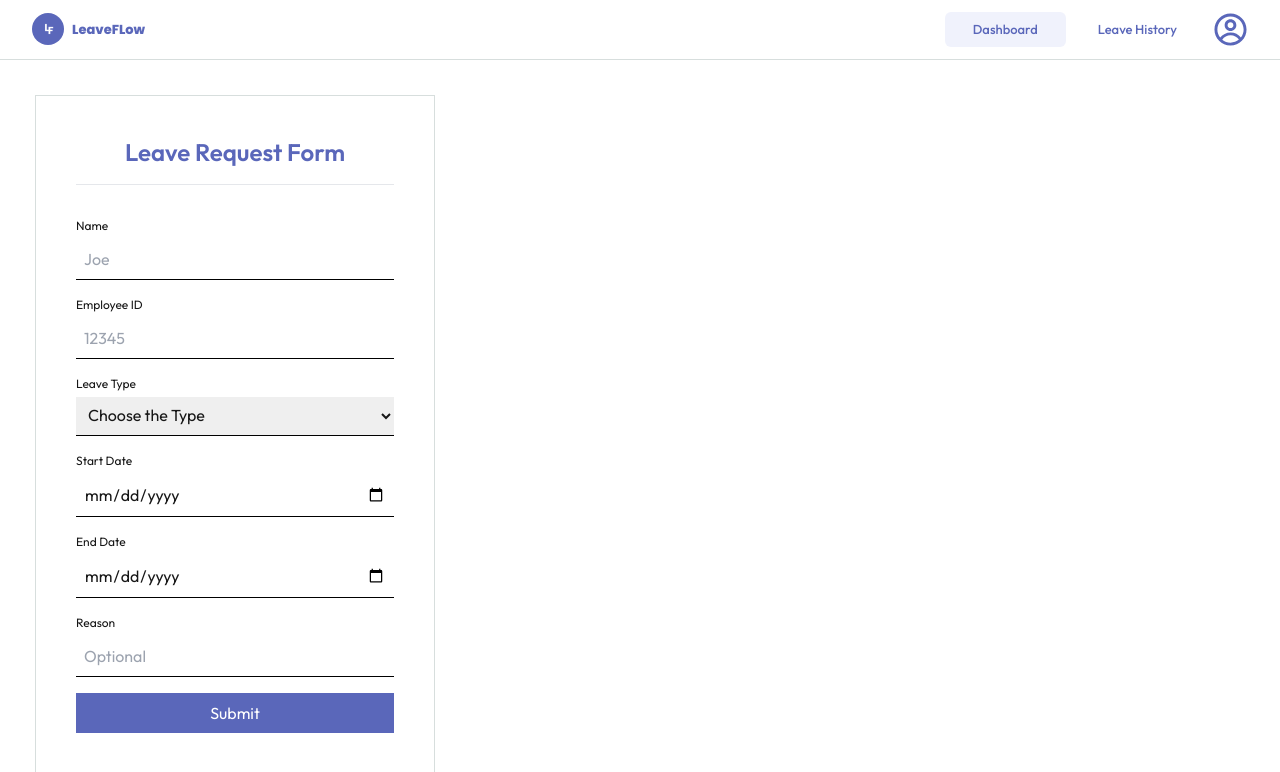
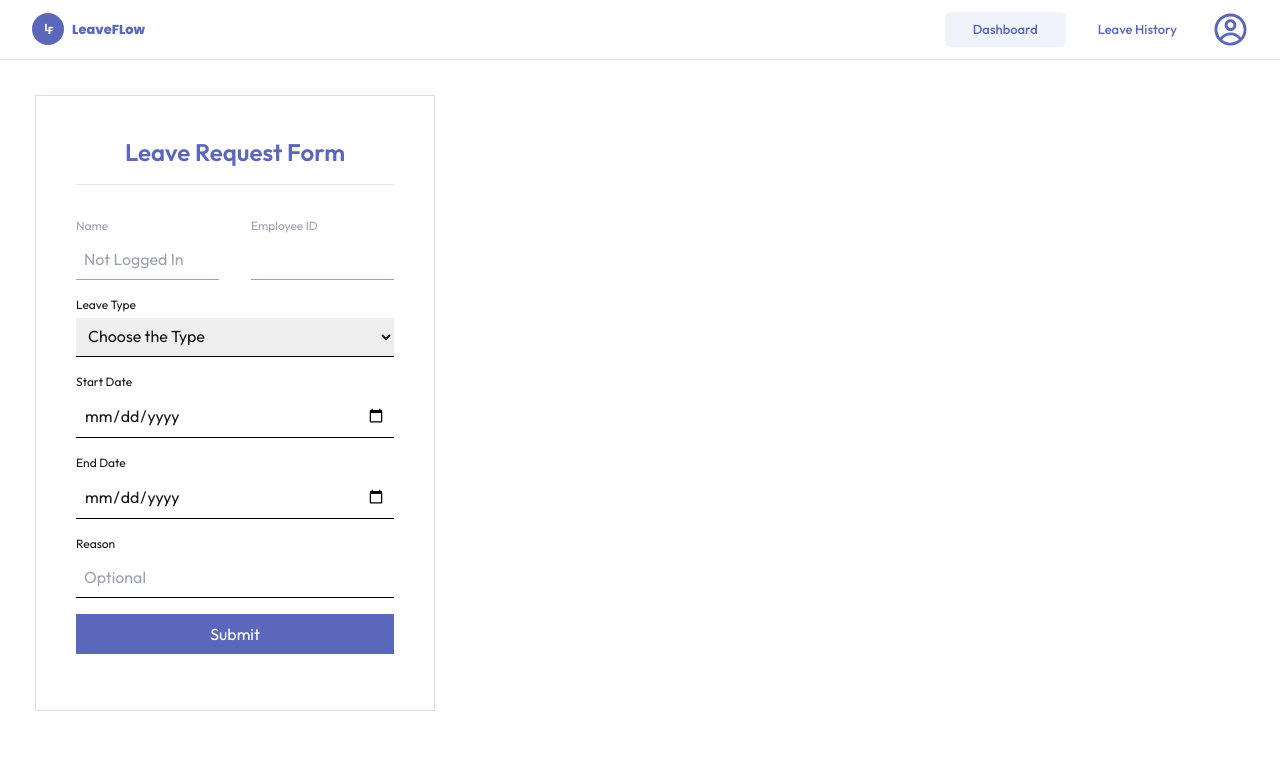
Before and after one commit to asad-shaik-md/LeaveFlow, a Next.js app in the folder client/: page /dashboard in a window 1280 px wide. Shown: the top 772 px of the page. Built offline with nearby package versions, Linux system fonts and the light colour scheme.

Commit message:
Add LeaveRequest component and update dependencies for JWT decoding

```diff
--- a/client/app/(dashboard)/layout.tsx
+++ b/client/app/(dashboard)/layout.tsx
@@ -1,4 +1,4 @@
-import type { Metadata } from "next";
+
 import { Poppins, Outfit } from "next/font/google";
 import "../globals.css";
 import Navbar from '../components/Navbar';
@@ -14,10 +14,6 @@ const outfit = Outfit({
   subsets: ["latin"],
 });
 
-export const metadata: Metadata = {
-  title: "Leave Flow",
-  description: "A Web App for Leave Management",
-};
 
 export default function RootLayout({
   children,
@@ -25,13 +21,11 @@ export default function RootLayout({
   children: React.ReactNode;
 }>) {
   return (
-    <html lang="en">
-      <body
+      <div
         className={`${outfit.variable} ${poppins.variable} antialiased`}
       >
         <Navbar />
         {children}
-      </body>
-    </html>
+      </div>
   );
 }
--- /dev/null
+++ b/client/app/(dashboard)/leave-history/page.tsx
@@ -0,0 +1,7 @@
+const LeaveRequest = () => {
+  return (
+    <div className=''>LeaveRequest</div>
+  )
+}
+
+export default LeaveRequest
--- a/client/app/components/LeaveRequest.tsx
+++ b/client/app/components/LeaveRequest.tsx
@@ -1,34 +1,116 @@
-"use client"
+"use client";
+
+import { jwtDecode } from "jwt-decode";
+import { useForm } from "react-hook-form";
+import { joiResolver } from "@hookform/resolvers/joi";
+import Joi from "joi";
+import { useEffect, useState } from "react";
+
+interface Decoded {
+  employeeID: string;
+  name: string;
+}
+interface LeaveDetails {
+  name: string;
+  employeeID: string;
+  leaveType: string;
+  startDate: Date;
+  endDate: Date;
+  reason: string | undefined | null;
+}
+
+const errorMessages = {
+  "any.base": "This field should be a type of text",
+  "date.base": "Please enter a valid date",
+  "string.empty": "This field cannot be an empty field",
+  "date.empty": "This field cannot be an empty field",
+  "any.required": "This field is required",
+  "date.greater": "The date must be today or in the future",
+};
+
+const yesterday = new Date();
+yesterday.setDate(yesterday.getDate() - 1);
+
+const schema = Joi.object({
+  name: Joi.string(),
+  employeeID: Joi.string(),
+  leaveType: Joi.string().min(2).required().messages(errorMessages),
+  startDate: Joi.date()
+    .greater(yesterday.toISOString())
+    .required()
+    .messages(errorMessages),
+  endDate: Joi.date()
+    .greater(yesterday.toISOString())
+    .required()
+    .messages(errorMessages),
+  reason: Joi.string().allow(""),
+});
 
 const LeaveRequest = () => {
+  const [decodedData, setDecodedData] = useState<Decoded>({
+    name: "",
+    employeeID: "",
+  });
+
+  useEffect(() => {
+  const token = localStorage.getItem("authToken");
+  if (token) {
+    const payload = jwtDecode<Decoded>(token);
+    const { name, employeeID } = payload;
+
+    setDecodedData({
+      name: name || '',
+      employeeID: employeeID || ''
+    })
+  }
+  }, [])
+
+  const {
+    register,
+    handleSubmit,
+    formState: { errors },
+  } = useForm<LeaveDetails>({
+    resolver: joiResolver(schema),
+  });
+
+  const onSubmit = handleSubmit((data) => console.log(data));
+
   return (
-    <div className='max-w-[400px] p-10 m-[35px] flex flex-col gap-4 border-[#D7DEDD] border-[1px] font-[family-name:var(--font-outfit)]'>
-        <h1 className="text-center text-2xl font-semibold text-[#5A67BA]">Leave Request Form</h1>
+    <div className="max-w-[400px] p-10 m-[35px] flex flex-col gap-4 border-[#D7DEDD] border-[1px] font-[family-name:var(--font-outfit)]">
+      <h1 className="text-center text-2xl font-semibold text-[#5A67BA]">
+        Leave Request Form
+      </h1>
       <hr className="h-[0] w-auto border-[1] bg-[#D7DEDD]" />
 
-        <form>
+      <form onSubmit={onSubmit}>
+        <div className="flex items-center justify-between gap-8">
           <div className="mt-4">
-              <label htmlFor="name" className="block text-[12px] ">
+            <label htmlFor="name" className="block text-[12px] text-gray-400">
               Name
             </label>
             <input
               id="name"
               type="text"
-                placeholder="Joe"
-                className="w-full border-black border-b mt-1 p-2 focus:outline-none"
+              value={decodedData.name ? decodedData.name : "Not Logged In"}
+              readOnly
+              {...register("name")}
+              className="w-full border-gray-400 border-b mt-1 p-2 text-gray-400 focus:outline-none"
             />
           </div>
 
           <div className="mt-4">
-              <label htmlFor="employeeID" className="block text-[12px] ">
+            <label htmlFor="employeeID" className="block text-[12px] text-gray-400">
               Employee ID
             </label>
             <input
               id="employeeID"
               type="number"
-                placeholder="12345"
-                className="w-full border-black border-b mt-1 p-2 focus:outline-none"
+              value={decodedData.employeeID}
+              readOnly
+              {...register("employeeID")}
+              className="w-full border-gray-400 border-b mt-1 p-2 text-gray-400 focus:outline-none"
             />
+          </div>
         </div>
 
         <div className="mt-4">
@@ -37,6 +119,7 @@ const LeaveRequest = () => {
           </label>
           <select
             id="leaveType"
+            {...register("leaveType")}
             className="w-full border-black border-b mt-1 p-2 focus:outline-none"
           >
             <option value="">Choose the Type</option>
@@ -44,6 +127,11 @@ const LeaveRequest = () => {
             <option value="Causal Leave">Causal Leave</option>
             <option value="Vaction Leave">Vaction Leave</option>
           </select>
+          {errors.leaveType && (
+            <p className="text-red-600 text-xs mt-1">
+              {errors.leaveType.message?.toString()}
+            </p>
+          )}
         </div>
 
         <div className="mt-4">
@@ -53,9 +141,14 @@ const LeaveRequest = () => {
           <input
             id="startDate"
             type="date"
-                defaultValue="20-10-2021"
+            {...register("startDate")}
             className="w-full border-black border-b mt-1 p-2 focus:outline-none"
           />
+          {errors.startDate && (
+            <p className="text-red-600 text-xs mt-1">
+              {errors.startDate.message?.toString()}
+            </p>
+          )}
         </div>
 
         <div className="mt-4">
@@ -66,8 +159,14 @@ const LeaveRequest = () => {
             id="endDate"
             type="date"
             placeholder=""
+            {...register("endDate")}
             className="w-full border-black border-b mt-1 p-2 focus:outline-none"
           />
+          {errors.endDate && (
+            <p className="text-red-600 text-xs mt-1">
+              {errors.endDate.message?.toString()}
+            </p>
+          )}
         </div>
 
         <div className="mt-4">
@@ -77,6 +176,7 @@ const LeaveRequest = () => {
           <input
             id="reason"
             type="text"
+            {...register("reason")}
             placeholder="Optional"
             className="w-full border-black border-b mt-1 p-2 focus:outline-none"
           />
@@ -90,7 +190,7 @@ const LeaveRequest = () => {
         </button>
       </form>
     </div>
-  )
-}
+  );
+};
 
-export default LeaveRequest
+export default LeaveRequest;
--- a/client/app/login/page.tsx
+++ b/client/app/login/page.tsx
@@ -13,20 +13,17 @@ interface Credentials {
   password: string;
 };
 
+const errorMessages = {
+  "string.base": "This field should be a type of text",
+  "string.empty": "This field cannot be an empty field",
+  "string.min": "This field should have a minimum length of {#limit}",
+  "string.max": "This field should have a maximum length of {#limit}",
+  "any.required": "This field is required"
+};
+
 const schema = Joi.object({
-  employeeID: Joi.string().min(5).required().messages({
-    "string.base": "Employee ID should be a type of text",
-    "string.empty": "Employee ID cannot be an empty field",
-    "string.min": "Employee ID should have a minimum length of 5",
-    "any.required": "Employee ID is a required field",
-  }),
-  password: Joi.string().min(5).max(1024).required().messages({
-    "string.base": "Password should be a type of text",
-    "string.empty": "Password cannot be an empty field",
-    "string.min": "Password should have a minimum length of 5",
-    "string.max": "Password should have a maximum length of 1024",
-    "any.required": "Password is a required field",
-  }),
+  employeeID: Joi.string().min(5).required().messages(errorMessages),
+  password: Joi.string().min(5).max(1024).required().messages(errorMessages),
 });
 
 export default function Login() {
--- a/client/app/register/page.tsx
+++ b/client/app/register/page.tsx
@@ -14,27 +14,18 @@ interface Credentials {
   password: string;
 };
 
+const errorMessages = {
+  "string.base": "This field should be a type of text",
+  "string.empty": "This field cannot be an empty field",
+  "string.min": "This field should have a minimum length of {#limit}",
+  "string.max": "This field should have a maximum length of {#limit}",
+  "any.required": "This field is required"
+};
+
 const schema = Joi.object({
-  employeeID: Joi.string().min(5).required().messages({
-    "string.base": "Employee ID should be a type of text",
-    "string.empty": "Employee ID cannot be an empty field",
-    "string.min": "Employee ID should have a minimum length of 5",
-    "any.required": "Employee ID is a required field",
-  }),
-  name: Joi.string().min(4).max(155).required().messages({
-    "string.base": "Name should be a type of text",
-    "string.empty": "Name cannot be an empty field",
-    "string.min": "Name should have a minimum length of 4",
-    "string.max": "Name should have a maximum length of 155",
-    "any.required": "Name is a required field",
-  }),
-  password: Joi.string().min(5).max(1024).required().messages({
-    "string.base": "Password should be a type of text",
-    "string.empty": "Password cannot be an empty field",
-    "string.min": "Password should have a minimum length of 5",
-    "string.max": "Password should have a maximum length of 1024",
-    "any.required": "Password is a required field",
-  }),
+  employeeID: Joi.string().min(5).required().messages(errorMessages),
+  name: Joi.string().min(4).max(155).required().messages(errorMessages),
+  password: Joi.string().min(5).max(1024).required().messages(errorMessages),
 });
 
 export default function Register() {
--- a/client/package.json
+++ b/client/package.json
@@ -11,6 +11,7 @@
   "dependencies": {
     "@hookform/resolvers": "^3.10.0",
     "joi": "^17.13.3",
+    "jwt-decode": "^4.0.0",
     "next": "15.1.5",
     "react": "^19.0.0",
     "react-dom": "^19.0.0",
```
Also changed, not shown: 1 other file (tests, documents, lock files or other folders). Lines whose indentation alone changed are shown as unchanged.
